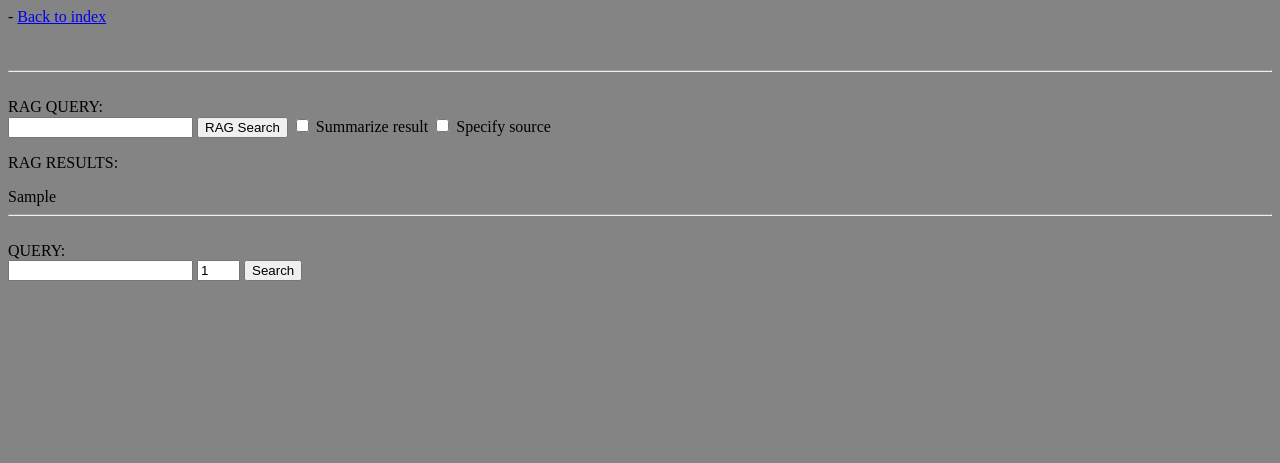
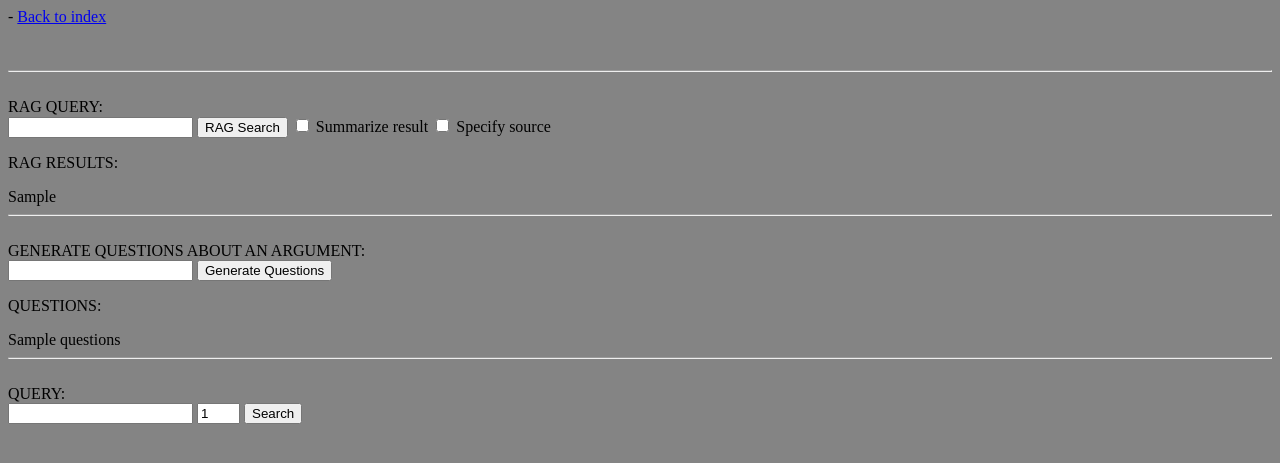
Before and after one commit to Archvyle/RAG-webapp, a Flask app: template RAG/app/webapp/templates/query.html in a window 1280 px wide. Shown: the top 463 px of the page. Run offline with Flask 3, Linux system fonts and the light colour scheme; the template is opened without the code that fills it: most values are stand-ins (such as "Sample title", 1, 10 or a date in 2020).

Commit message:
added questions query option

```diff
--- a/RAG/app/webapp/templates/query.html
+++ b/RAG/app/webapp/templates/query.html
@@ -46,6 +46,16 @@
 
 		<br><hr><br>
 		<form method="POST">
+			<label for="questions_query">GENERATE QUESTIONS ABOUT AN ARGUMENT: </label>
+			<br>
+			<input type="text" id="questions_query" name="questions_query" required>
+			<input type="submit" name="action" value="Generate Questions">
+		</form>
+		<p>QUESTIONS:</p>
+		{{questions}}
+
+		<br><hr><br>
+		<form method="POST">
 			<label for="query">QUERY: </label>
 			<br>
 			<input type="text" id="query" name="query">
```
